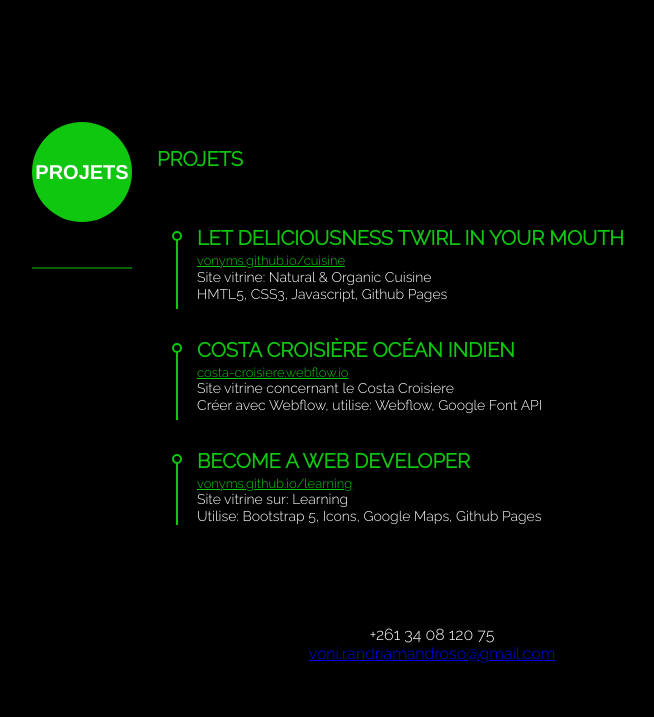
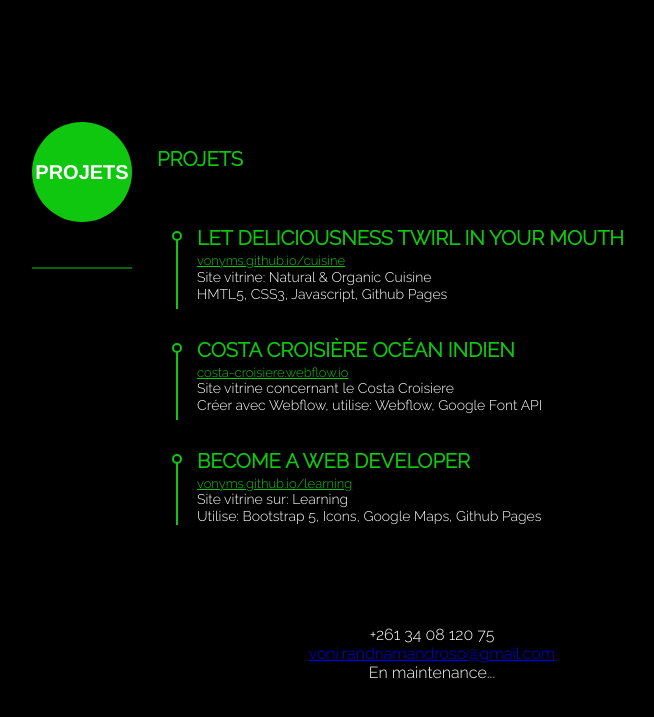
Before and after one commit to vonyms/portfolio-v2, a plain HTML site: page index.html in a window 1280 px wide. Shown: the part 2564-3281 px from the top of the page, without its empty margins (208-862 px from the left). Drawn offline with nearby package versions, Linux system fonts and the light colour scheme.

Commit message:
En maintenance

```diff
--- a/index.html
+++ b/index.html
@@ -283,6 +283,9 @@
                             voni.randriamandroso@gmail.com
                         </a>
                     </div>
+                    <div class="item">
+                        <p>En maintenance...</p>
+                    </div>
                 </div>
             </div>
         </section>
```
